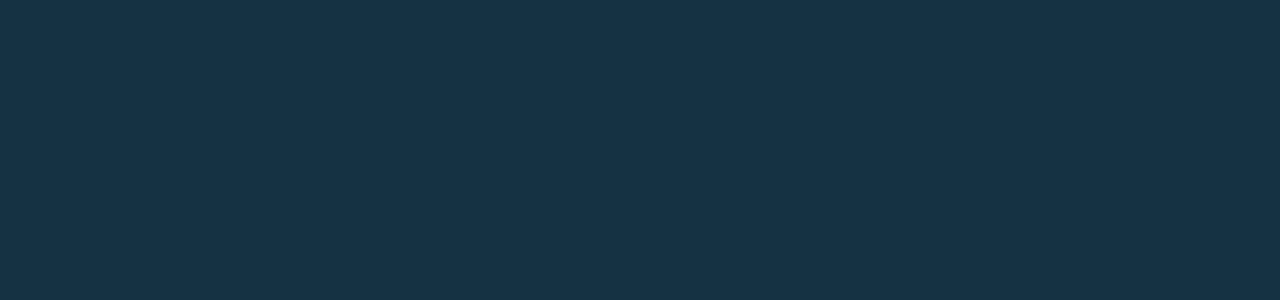
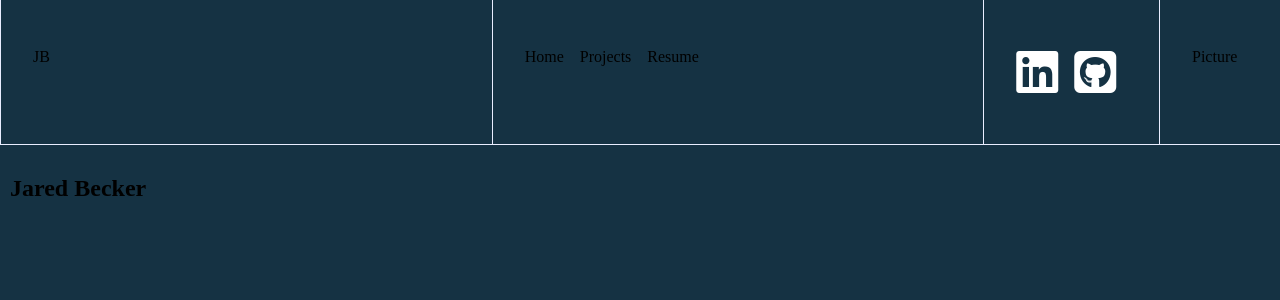
Before and after one commit to Jbecker9/my-portfolio, a React (Vite) app: page / in a window 1280 px wide. Shown: the top 300 px of the page. Built offline with nearby package versions, Linux system fonts and the light colour scheme.

Commit message:
navbar contents

```diff
--- a/index.html
+++ b/index.html
@@ -5,6 +5,7 @@
     <link rel="icon" type="image/svg+xml" href="/vite.svg" />
     <meta name="viewport" content="width=device-width, initial-scale=1.0" />
     <title>Vite + React</title>
+    <script src="https://kit.fontawesome.com/41d527d135.js" crossorigin="anonymous"></script>
   </head>
   <body>
     <div id="root"></div>
--- a/package.json
+++ b/package.json
@@ -9,8 +9,11 @@
     "preview": "vite preview"
   },
   "dependencies": {
+    "@fortawesome/fontawesome-svg-core": "^6.3.0",
+    "@fortawesome/react-fontawesome": "^0.2.0",
     "react": "^18.2.0",
-    "react-dom": "^18.2.0"
+    "react-dom": "^18.2.0",
+    "react-router-dom": "^6.8.1"
   },
   "devDependencies": {
     "@types/react": "^18.0.27",
--- a/src/App.jsx
+++ b/src/App.jsx
@@ -1,13 +1,15 @@
 import { useState } from 'react'
-import reactLogo from './assets/react.svg'
+import Name from './components/Name'
+import Nav from './components/Nav'
 import './styles/App.css'
 
 function App() {
   const [count, setCount] = useState(0)
 
   return (
-    <div className="App">
-
+    <div className="App-div">
+      <Nav />
+      <Name />
     </div>
   )
 }
--- a/src/components/Name.jsx
+++ b/src/components/Name.jsx
@@ -1,10 +1,13 @@
 import React from "react";
+import "../styles/Name.css"
 
 function Name(){
 
     return(
-        <div>
-
+        <div className="Name-div">
+            <h2> Jared Becker </h2>
         </div>
     )
 }
+
+export default Name
--- /dev/null
+++ b/src/components/Nav.jsx
@@ -0,0 +1,32 @@
+import React from "react";
+import "../styles/Nav.css"
+
+function Nav(){
+
+
+    return(
+        <nav className="Nav-div">
+            <div className="nav-section" id="nav-initials-section">
+                <a>JB</a>
+            </div>
+            <div className="nav-section" id="nav-projects-section">
+                <a>Home</a>
+                <a>Projects</a>
+                <a>Resume</a>
+            </div>
+            <div className="nav-section" id="nav-social-section">
+                <a href="https://www.linkedin.com/in/jared-becker-ba4a7b1a9/">
+                    <i className="fa-brands fa-linkedin fa-inverse fa-3x"></i>
+                </a>
+                <a href="https://github.com/Jbecker9">
+                    <i className="fa-brands fa-square-github fa-inverse fa-3x"></i>
+                </a>
+            </div>
+            <div className="nav-section" id="nav-picture-section">
+                <a> Picture </a>
+            </div>
+        </nav>
+    )
+}
+
+export default Nav
--- a/src/main.jsx
+++ b/src/main.jsx
@@ -1,10 +1,13 @@
 import React from 'react'
 import ReactDOM from 'react-dom/client'
+import { BrowserRouter } from 'react-router-dom'
 import App from './App'
 import './styles/index.css'
 
 ReactDOM.createRoot(document.getElementById('root')).render(
   <React.StrictMode>
-    <App />
+    <BrowserRouter>
+      <App />
+    </BrowserRouter>
   </React.StrictMode>,
 )
--- a/src/styles/App.css
+++ b/src/styles/App.css
@@ -1,11 +1,11 @@
 
-body{
+/* .App-div{
   background-color: #153243;
-}
+} */
 
 
 
-
+/*
 
 #root {
   max-width: 1280px;
@@ -48,4 +48,4 @@
 
 .read-the-docs {
   color: #888;
-}
+} */
--- /dev/null
+++ b/src/styles/Name.css
@@ -0,0 +1,8 @@
+.Name-div{
+    padding: 10px;
+}
+
+.Name-h2{
+    color: white;
+    font-family: tahoma;
+}
--- /dev/null
+++ b/src/styles/Nav.css
@@ -0,0 +1,22 @@
+nav{
+    display: flex;
+    width: 100%;
+    border-bottom: 1px solid var(--border-color);
+}
+
+nav > .nav-section {
+    padding: 3rem 2rem;
+    display: flex;
+    gap: 1rem;
+    border-left: 1px solid var(--border-color);
+}
+
+#nav-initials-section,
+#nav-projects-section {
+    flex-basis: calc(100% / 3);
+}
+
+#nav-social-section,
+#nav-picture-section {
+    flex-grow: 1;
+}
--- a/src/styles/index.css
+++ b/src/styles/index.css
@@ -1,4 +1,20 @@
-:root {
+:root{
+  --background-color: #153243;
+  --border-color: rgb(233, 237, 255);
+}
+
+body {
+  background-color: var(--background-color);
+  display: flex;
+  flex-direction: column;
+  height: 100vh;
+  margin: 0px;
+  overflow: hidden;
+}
+
+
+
+/* :root {
   font-family: Inter, system-ui, Avenir, Helvetica, Arial, sans-serif;
   line-height: 1.5;
   font-weight: 400;
@@ -66,4 +82,4 @@
   button {
     background-color: #f9f9f9;
   }
-}
+} */
```
Also changed, not shown: 1 other file (tests, documents, lock files or other folders).
